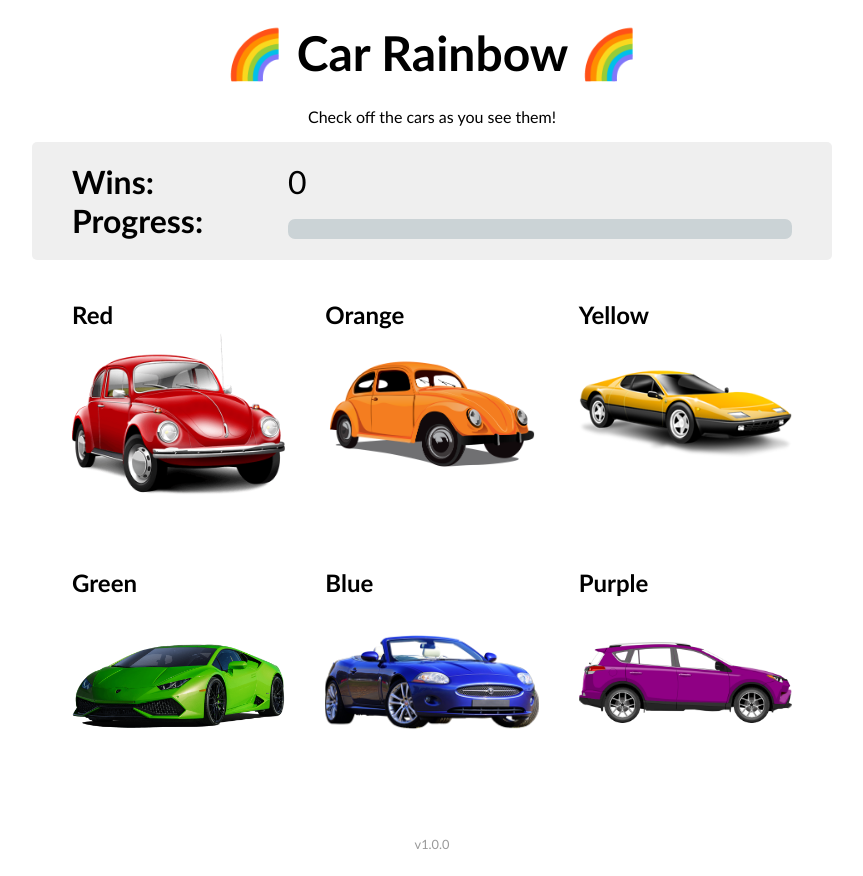
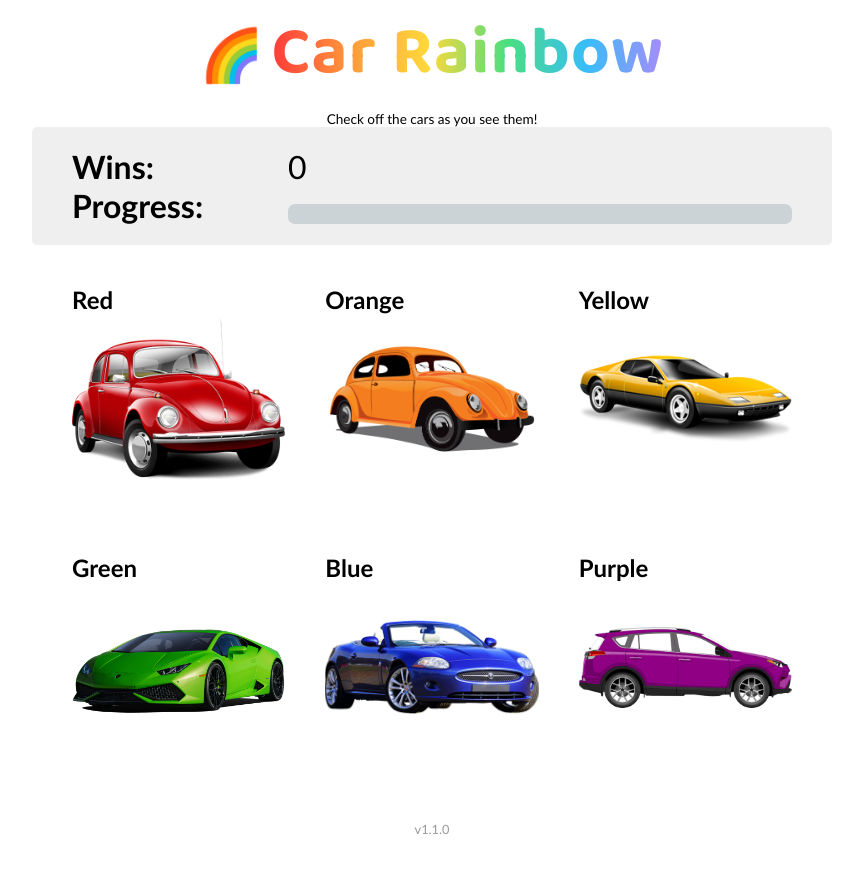
Before and after one commit to squalrus/car-rainbow, a React app: page / in a window 1280 px wide. Shown: the whole page, without its empty margins (208-1071 px from the left). Built offline with nearby package versions, Linux system fonts and the light colour scheme.

Commit message:
Shrink and restyle the header with a new gradient logo and font (#7)
Co-authored-by: Claude <noreply@anthropic.com>

```diff
--- a/package.json
+++ b/package.json
@@ -1,6 +1,6 @@
 {
   "name": "car-rainbow",
-  "version": "1.0.0",
+  "version": "1.1.0",
   "description": "",
   "source": "src/index.html",
   "scripts": {
--- a/src/index.html
+++ b/src/index.html
@@ -4,12 +4,18 @@
         <meta charset="utf-8" />
         <meta name="viewport" content="width=device-width, initial-scale=1" />
         <title>🌈 Car Rainbow 🌈</title>
+        <link rel="preconnect" href="https://fonts.googleapis.com" />
+        <link rel="preconnect" href="https://fonts.gstatic.com" crossorigin />
+        <link href="https://fonts.googleapis.com/css2?family=Baloo+2:wght@600;700&display=swap" rel="stylesheet" />
         <link href="./scss/style.scss" rel="stylesheet" />
     </head>
     <body>
         <main class="container">
             <div class="heading">
-                <h1>🌈 Car Rainbow 🌈</h1>
+                <h1 class="heading__logo">
+                    <span class="heading__icon" aria-hidden="true">🌈</span>
+                    <span class="heading__title">Car Rainbow</span>
+                </h1>
                 <p class="heading__info">Check off the cars as you see them!</p>
             </div>
             <div id="app" class="app"></div>
--- a/src/scss/_heading.scss
+++ b/src/scss/_heading.scss
@@ -1,6 +1,9 @@
 .heading {
-    display: inline-block;
+    align-items: center;
+    display: flex;
+    flex-direction: column;
     height: $height-heading;
+    justify-content: center;
     width: 100%;
 
     @media all and (min-width: $breakpoint-desktop) {
@@ -8,16 +11,40 @@
     }
 }
 
+.heading__logo {
+    align-items: center;
+    display: flex;
+    gap: 0.25em;
+    justify-content: center;
+    margin: 0;
+}
+
+.heading__icon {
+    font-size: 1.4em;
+    line-height: 1;
+
+    @media all and (min-width: $breakpoint-desktop) {
+        font-size: 1.6em;
+    }
+}
+
+.heading__title {
+    background: linear-gradient(90deg, #ff3b3b, #ff9a3b, #ffd93b, #4ade80, #38bdf8, #a78bfa);
+    -webkit-background-clip: text;
+    background-clip: text;
+    color: transparent;
+    font-family: 'Baloo 2', 'Gill Sans', 'Gill Sans MT', Calibri, 'Trebuchet MS', sans-serif;
+    font-size: 1.5em;
+    font-weight: 700;
+    letter-spacing: 0.02em;
+
+    @media all and (min-width: $breakpoint-desktop) {
+        font-size: 2.1em;
+    }
+}
+
 .heading__info {
+    font-size: 0.85em;
+    margin: 0.3em 0 0;
     text-align: center;
 }
-
-h1 {
-    text-align: center;
-    font-size: 2em;
-    margin: 0.5em 0;
-
-    @media all and (min-width: $breakpoint-desktop) {
-        font-size: 3em;
-    }
-}
--- a/src/scss/style.scss
+++ b/src/scss/style.scss
@@ -1,7 +1,7 @@
 // Tokens
 $breakpoint-desktop: 400px;
 
-$height-heading: 15vh;
+$height-heading: 11vh;
 $height-game-status: 8vh;
 $height-car-rainbow: 62vh;
 $height-footer: 5vh;
```
Also changed, not shown: CHANGELOG.md.
